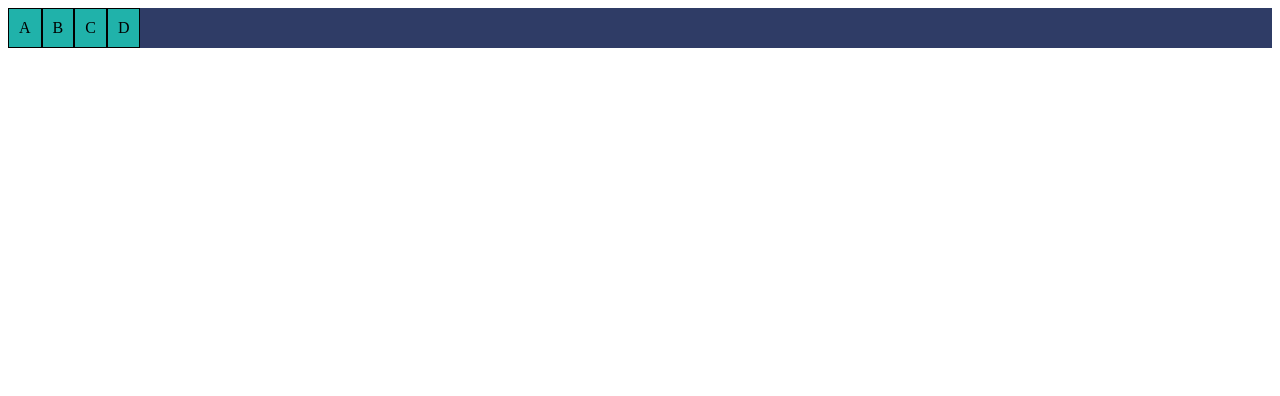
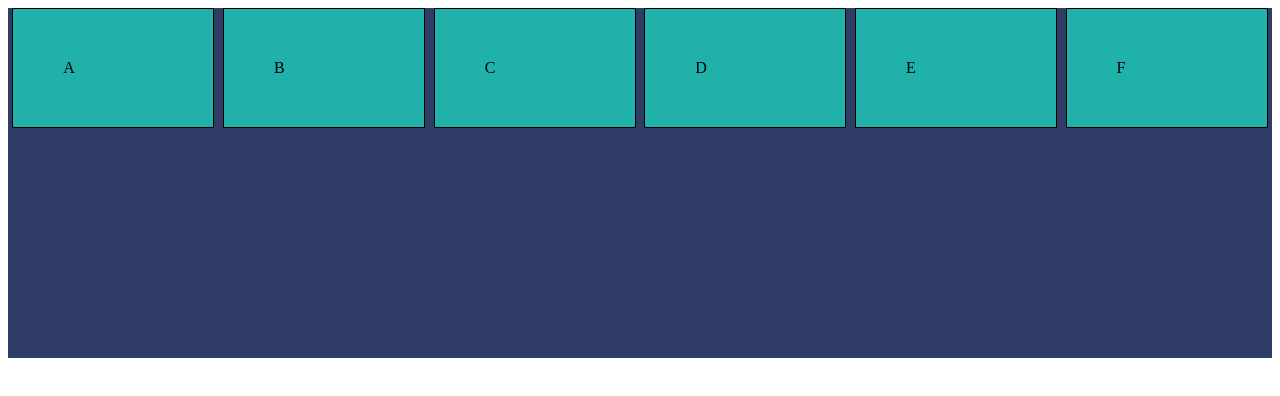
Before and after one commit to herbertjuliooliveira/html-css, a plain HTML site: page exercicios/ex026/flex004/index.html in a window 1280 px wide. Drawn offline with Linux system fonts and the light colour scheme.

Commit message:
Update index.html

```diff
--- a/exercicios/ex026/flex004/index.html
+++ b/exercicios/ex026/flex004/index.html
@@ -6,14 +6,19 @@
     <title>Flexbox</title>
     <style>
         .conteiner {
+            height: 350px;
+            align-items: flex-start;
+            justify-content: space-around;
             background-color: rgb(47, 60, 102);
             display: flex;
+            flex-flow: wrap;
 
         }
         .item {
             background-color: lightseagreen;
-            padding: 10px;
+            padding: 50px;
             border: 1px solid black;
+            flex-basis: 100px;
         }
     </style>
 </head>
@@ -23,6 +28,8 @@
         <div class="item">B</div>
         <div class="item">C</div>
         <div class="item">D</div>
+        <div class="item">E</div>
+        <div class="item">F</div>
     </div>
 </body>
 </html>
```
